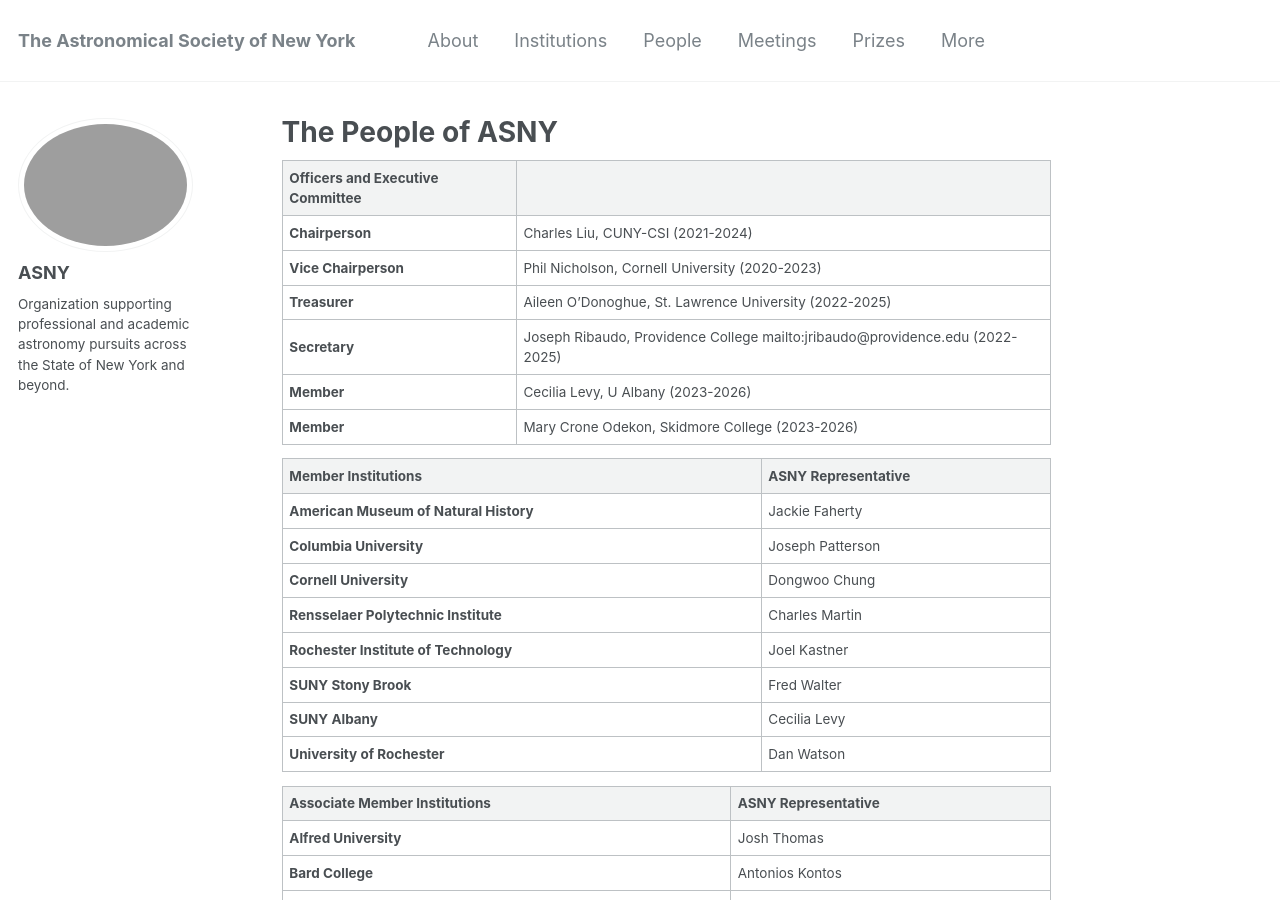
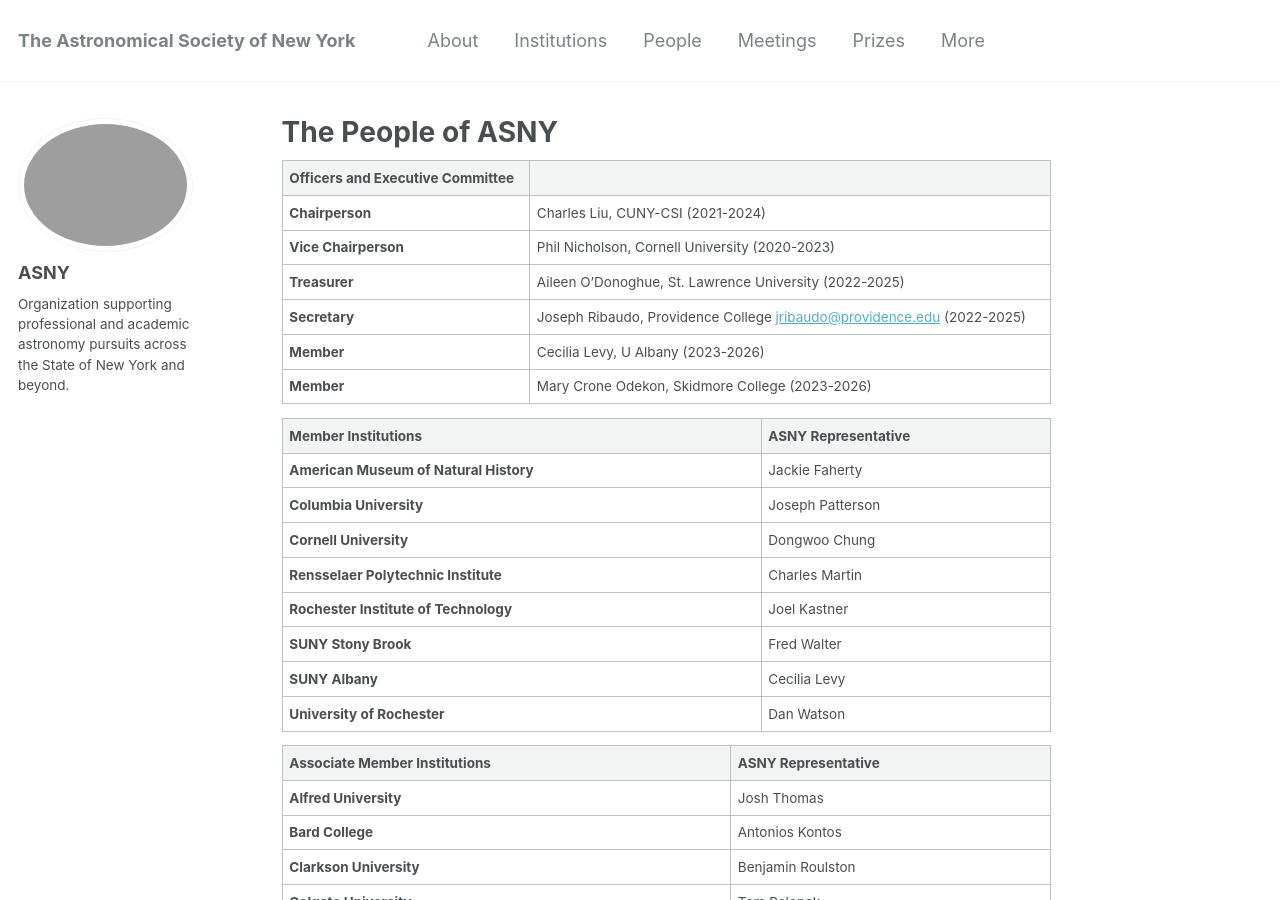
Before and after one commit to AstroNewYork/AstroNewYork.github.io, a Jekyll site: the page built from _pages/people.md, in a window 1280 px wide and 900 px high. Built offline with Jekyll 4.4.1, drawn with Linux system fonts in a browser that asks for light colours.

Commit message:
Update people.md

```diff
--- a/_pages/people.md
+++ b/_pages/people.md
@@ -9,7 +9,7 @@
 | **Chairperson** | Charles Liu, CUNY-CSI (2021-2024) |
 | **Vice Chairperson** | Phil Nicholson, Cornell University (2020-2023) |
 | **Treasurer** | Aileen O'Donoghue, St. Lawrence University (2022-2025) |
-| **Secretary** | Joseph Ribaudo, Providence College mailto:jribaudo@providence.edu (2022-2025) |
+| **Secretary** | Joseph Ribaudo, Providence College <jribaudo@providence.edu> (2022-2025) |
 | **Member** | Cecilia Levy, U Albany (2023-2026) |
 | **Member** | Mary Crone Odekon, Skidmore College (2023-2026) |
 
```
